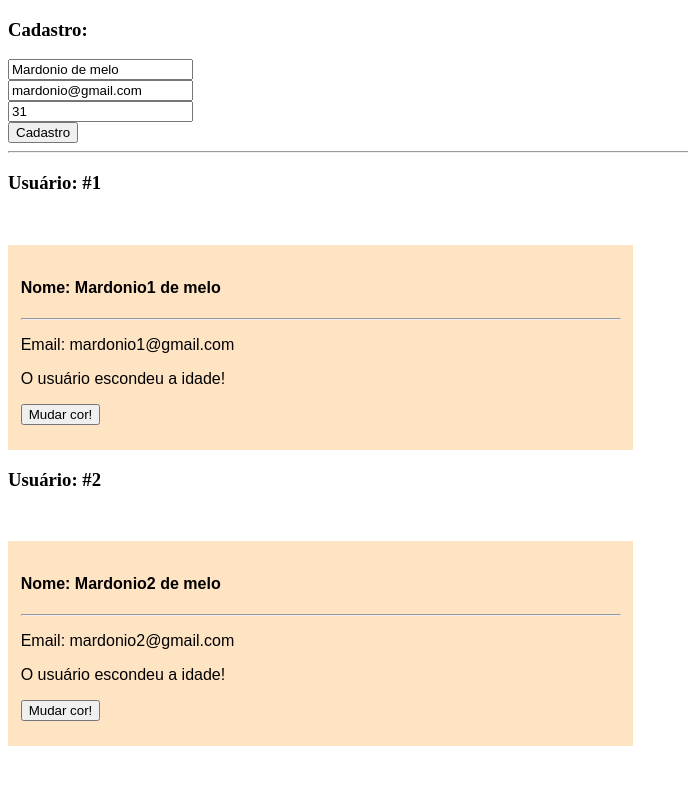
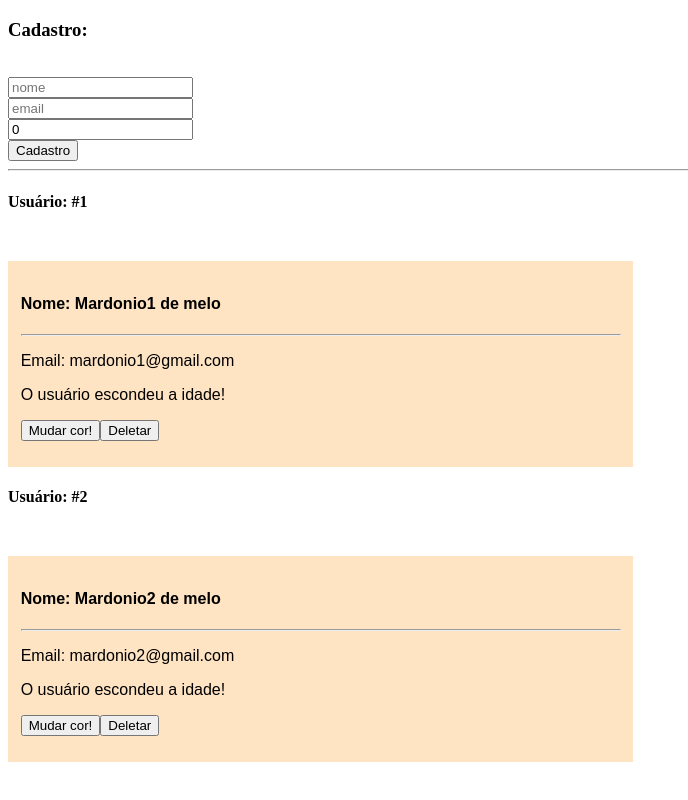
Before and after one commit to MardonioMelo/guia_clientes, a Vue app: page / in a window 1280 px wide. Shown: the whole page, without its empty margins (0-688 px from the left). Built offline with nearby package versions, Linux system fonts and the light colour scheme.

Commit message:
Aula 18 - Emissão de eventos

```diff
--- a/src/App.vue
+++ b/src/App.vue
@@ -1,14 +1,18 @@
 <template>
   <div id="app">
     <h3>Cadastro:</h3>
+    <small id="nomeErro" v-show="deuErro">
+      Para cadastar o usuário preencha todos os campos!!
+    </small>
+    <br />
     <input type="text" placeholder="nome" v-model="nomeField" /> <br />
     <input type="email" placeholder="email" v-model="emailField" /> <br />
     <input type="number" placeholder="Idade" v-model="idadeField" /> <br />
     <button @click="createUser">Cadastro</button>
     <hr />
     <div v-for="(cliente, index) in clientes" :key="cliente.id">
-      <h3>Usuário: #{{ index + 1 }}</h3>
-      <Cliente :cliente="cliente" />
+      <h4>Usuário: #{{ index + 1 }}</h4>
+      <Cliente :cliente="cliente" @meDelete="deleteUser($event)" />
     </div>
   </div>
 </template>
@@ -21,9 +25,10 @@ export default {
   name: "App",
   data() {
     return {
-      nomeField: "Mardonio de melo",
-      emailField: "mardonio@gmail.com",
-      idadeField: 31,
+      deuErro: false,
+      nomeField: "",
+      emailField: "",
+      idadeField: 0,
       clientes: [
         {
           id: 1,
@@ -45,20 +50,47 @@ export default {
     //   Produto
   },
   methods: {
-    createUser: function () {
+    cleanForm: function () {
+      this.nomeField = "";
+      this.emailField = "";
+      this.idadeField = "";
+    },
+
+    addUser: function () {
       this.clientes.push({
         id: Date.now(),
         nome: this.nomeField,
         email: this.emailField,
         idade: this.idadeField,
       });
-      this.nomeField = "";
-      this.emailField = "";
-      this.idadeField = "";
+    },
+
+    createUser: function () {
+      if (
+        this.nomeField == "" ||
+        this.emailField == "" ||
+        this.idadeField == ""
+      ) {
+        this.deuErro = true;
+      } else {
+        this.addUser();
+        this.cleanForm();
+        this.deuErro = false;
+      }
+    },
+
+    deleteUser: function ($event) {
+      console.log("Recebendo evento!");
+      var id = $event.idCliente;
+      var novoArray = this.clientes.filter(cliente => cliente.id != id)
+      this.clientes = novoArray;
     },
   },
 };
 </script>
 
 <style>
+#nomeErro {
+  color: red;
+}
 </style>
--- a/src/components/Cliente.vue
+++ b/src/components/Cliente.vue
@@ -1,36 +1,50 @@
 <template>
-    <div :class="{'cliente': !isPremium, 'cliente-premium': isPremium}">
-        <h4>Nome: {{cliente.nome}}</h4>
-        <hr>
-        <p>Email: {{cliente.email}}</p>
-        <p v-if="showIdade === true">Idade: {{cliente.idade}}</p>
+  <div :class="{ cliente: !isPremium, 'cliente-premium': isPremium }">
+    <h4>Nome: {{ cliente.nome }}</h4>
+    <hr />
+    <p>Email: {{ cliente.email }}</p>
+    <p v-if="showIdade === true">Idade: {{ cliente.idade }}</p>
     <p v-else>O usuário escondeu a idade!</p>
     <button @click="mudarCor">Mudar cor!</button>
+    <button @click="emitirEventoDelete">Deletar</button>
   </div>
 </template>
 
 <script>
 export default {
-    data(){
+  data() {
     return {
-            isPremium: false
-        }
+      isPremium: false,
+    };
   },
   props: {
     cliente: Object,
-        showIdade: Boolean
+    showIdade: Boolean,
   },
   methods: {
     mudarCor: function ($event) {
-            console.log($event)
-           this.isPremium = !this.isPremium
+      console.log($event);
+      this.isPremium = !this.isPremium;
+    },
+    emitirEventoDelete: function () {
+      this.$emit("meDelete", {
+        idCliente: this.cliente.id,
+        curso: "Formação",
+        promocao: true,
+        component: this,
+      });
+    },
+
+    testar: function () {
+        console.log("testando para valer!");
+        alert('ok');
     }
-    }
-}
+  },
+};
 </script>
 
 <style scoped>
-    .cliente{
+.cliente {
   background-color: bisque;
   max-width: 600px;
   height: 180px;
@@ -39,7 +53,7 @@ export default {
   margin-top: 4%;
 }
 
-    .cliente-premium{
+.cliente-premium {
   background-color: black;
   max-width: 600px;
   height: 180px;
```
Also changed, not shown: 1 other file (tests, documents, lock files or other folders). Lines whose indentation alone changed are shown as unchanged.
